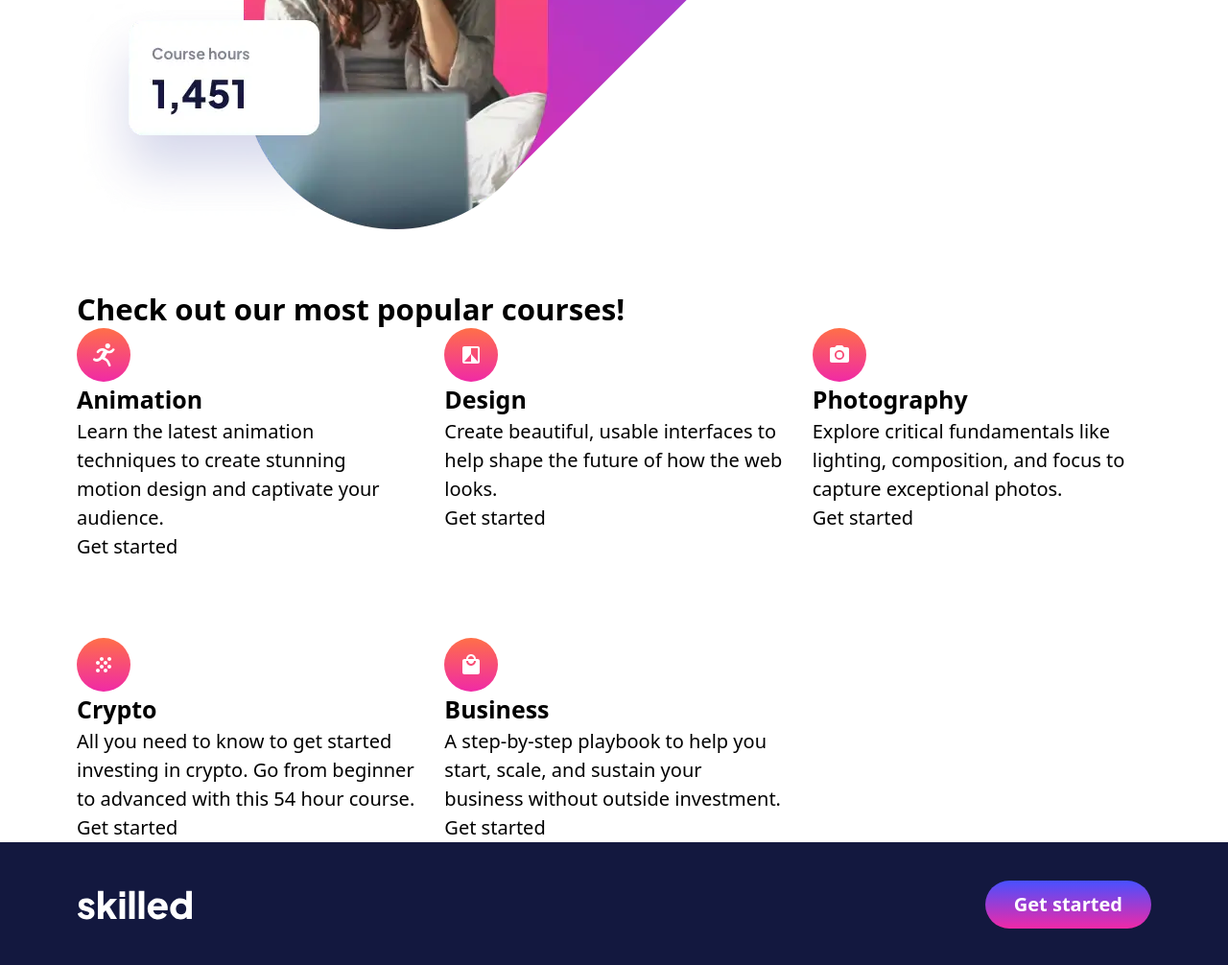
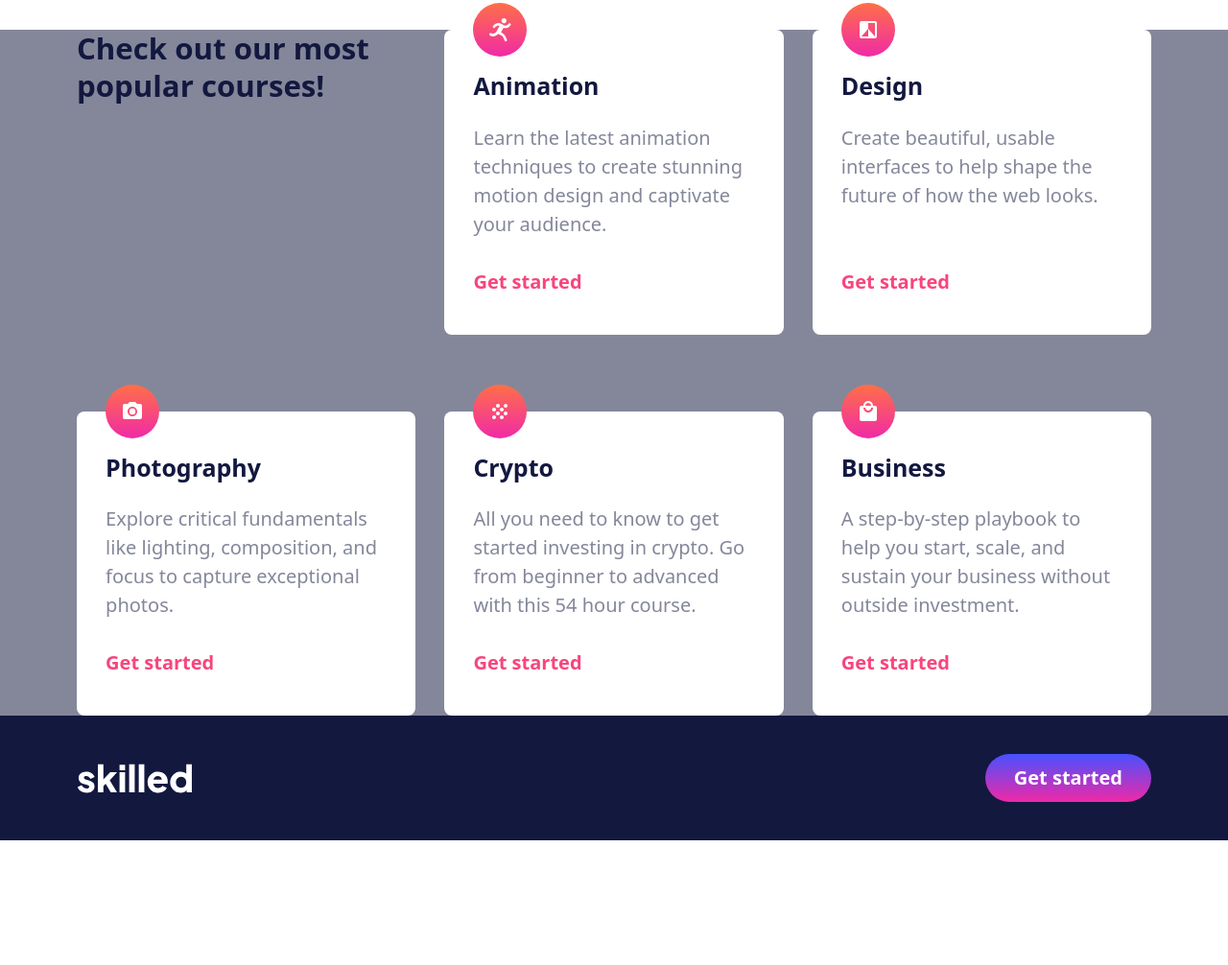
Before and after one commit to AlexKMarshall/skilled-elearning-landing-page, a website built with Vite: page index.html in a window 1280 px wide. Shown: the part 922-1928 px from the top of the page at 96% size. After the commit the page ends 1798 px from the top, so only its background shows below. Built offline with nearby package versions, Linux system fonts and the light colour scheme.

Commit message:
style cards

```diff
--- a/index.css
+++ b/index.css
@@ -62,19 +62,25 @@
   }
 
   body {
-    @apply text-base;
+    @apply text-base text-grey-300;
+  }
+
+  h1,
+  h2,
+  h3 {
+    @apply font-bold text-grey-800;
   }
 
   h1 {
-    @apply text-4xl font-bold;
+    @apply text-4xl;
   }
 
   h2 {
-    @apply text-xl font-bold;
+    @apply text-xl;
   }
 
   h3 {
-    @apply text-lg font-bold;
+    @apply text-lg;
   }
 }
 
@@ -83,6 +89,10 @@
 @layer components {
   .button {
     @apply relative inline-flex items-center overflow-hidden rounded-full bg-grey-800 py-xs px-m font-semi-bold leading-none text-white before:absolute before:inset-0 before:bg-white before:opacity-0 hover:before:opacity-50 focus-visible:outline-1 focus-visible:outline-offset-4 focus-visible:outline-grey-800;
+  }
+
+  .link {
+    @apply font-semi-bold text-pink-400;
   }
 }
 
@@ -112,6 +122,6 @@
 
   .fluid-grid {
     display: grid;
-    grid-template-columns: repeat(auto-fit, minmax(320px, 1fr));
+    grid-template-columns: repeat(auto-fit, minmax(min(320px, 100%), 1fr));
   }
 }
--- a/index.html
+++ b/index.html
@@ -16,22 +16,25 @@
     />
     <title>Skilled</title>
   </head>
-  <body class="wrapper">
+  <body>
+    <div class="wrapper">
       <header class="mt-s-m flex items-center justify-between">
         <svg
           xmlns="http://www.w3.org/2000/svg"
-        class="w-3xl"
+          class="w-3xl text-grey-800"
           viewbox="0 0 112 29"
         >
           <use href="#logo" />
         </svg>
         <a href="#" class="button">Get started</a>
       </header>
+    </div>
     <main>
+      <div class="wrapper">
         <h1 class="mt-lg">Maximize skill, minimize budget</h1>
         <p>
-        Our modern courses across a range of in-demand skills will give you the
-        knowledge you need to live the life you want.
+          Our modern courses across a range of in-demand skills will give you
+          the knowledge you need to live the life you want.
         </p>
         <a href="#">Get started</a>
         <picture>
@@ -96,61 +99,91 @@
             loading="eager"
           />
         </picture>
+      </div>
+      <div class="full-bleed wrapper bg-grey-300">
+        <div class="fluid-grid max-w-full gap-y-xl-2xl gap-x-2xs-m">
           <h2>Check out our most popular courses!</h2>
-      <ul class="fluid-grid max-w-full gap-y-xl-2xl gap-x-2xs-m">
-        <li>
-          <img src="/assets/icon-animation.svg" alt="" width="56" height="56" />
+          <ul class="contents" role="list">
+            <li class="relative flex flex-col rounded-lg bg-white py-lg px-m">
+              <img
+                src="/assets/icon-animation.svg"
+                alt=""
+                width="56"
+                height="56"
+                class="absolute top-0 translate-y-[-50%]"
+              />
               <h3>Animation</h3>
-          <p>
+              <p class="mt-s mb-m">
                 Learn the latest animation techniques to create stunning motion
                 design and captivate your audience.
               </p>
-          <a href="#">Get started</a>
+              <a href="#" class="link mt-auto">Get started</a>
             </li>
-        <li>
-          <img src="/assets/icon-design.svg" alt="" width="56" height="56" />
+            <li class="relative flex flex-col rounded-lg bg-white py-lg px-m">
+              <img
+                src="/assets/icon-design.svg"
+                alt=""
+                width="56"
+                height="56"
+                class="absolute top-0 translate-y-[-50%]"
+              />
               <h3>Design</h3>
-          <p>
-            Create beautiful, usable interfaces to help shape the future of how
-            the web looks.
+              <p class="mt-s mb-m">
+                Create beautiful, usable interfaces to help shape the future of
+                how the web looks.
               </p>
-          <a href="#">Get started</a>
+              <a href="#" class="link mt-auto">Get started</a>
             </li>
-        <li>
+            <li class="relative flex flex-col rounded-lg bg-white py-lg px-m">
               <img
                 src="/assets/icon-photography.svg"
                 alt=""
                 width="56"
                 height="56"
+                class="absolute top-0 translate-y-[-50%]"
               />
               <h3>Photography</h3>
-          <p>
-            Explore critical fundamentals like lighting, composition, and focus
-            to capture exceptional photos.
+              <p class="mt-s mb-m">
+                Explore critical fundamentals like lighting, composition, and
+                focus to capture exceptional photos.
               </p>
-          <a href="#">Get started</a>
+              <a href="#" class="link mt-auto">Get started</a>
             </li>
-        <li>
-          <img src="/assets/icon-crypto.svg" alt="" width="56" height="56" />
+            <li class="relative flex flex-col rounded-lg bg-white py-lg px-m">
+              <img
+                src="/assets/icon-crypto.svg"
+                alt=""
+                width="56"
+                height="56"
+                class="absolute top-0 translate-y-[-50%]"
+              />
               <h3>Crypto</h3>
-          <p>
+              <p class="mt-s mb-m">
                 All you need to know to get started investing in crypto. Go from
                 beginner to advanced with this 54 hour course.
               </p>
-          <a href="#">Get started</a>
+              <a href="#" class="link mt-auto">Get started</a>
             </li>
-        <li>
-          <img src="/assets/icon-business.svg" alt="" width="56" height="56" />
+            <li class="relative flex flex-col rounded-lg bg-white py-lg px-m">
+              <img
+                src="/assets/icon-business.svg"
+                alt=""
+                width="56"
+                height="56"
+                class="absolute top-0 translate-y-[-50%]"
+              />
               <h3>Business</h3>
-          <p>
-            A step-by-step playbook to help you start, scale, and sustain your
-            business without outside investment.
+              <p class="mt-s mb-m">
+                A step-by-step playbook to help you start, scale, and sustain
+                your business without outside investment.
               </p>
-          <a href="#">Get started</a>
+              <a href="#" class="link mt-auto">Get started</a>
             </li>
           </ul>
+        </div>
+      </div>
     </main>
-    <footer class="full-bleed wrapper bg-grey-800 py-lg text-white">
+    <footer class="wrapper bg-grey-800 py-lg text-white">
       <div class="flex items-center justify-between">
         <svg
           xmlns="http://www.w3.org/2000/svg"
--- a/tailwind.config.cjs
+++ b/tailwind.config.cjs
@@ -44,7 +44,7 @@ module.exports = {
     colors: {
       white: "hsl(0deg 0% 100%)",
       grey: {
-        300: "hsl(232deg 10% 56%",
+        300: "hsl(232deg 10% 56%)",
         400: "hsl(234deg 25% 52%)",
         800: "hsl(233deg 54% 16%)",
       },
```
Lines whose indentation alone changed are shown as unchanged.
